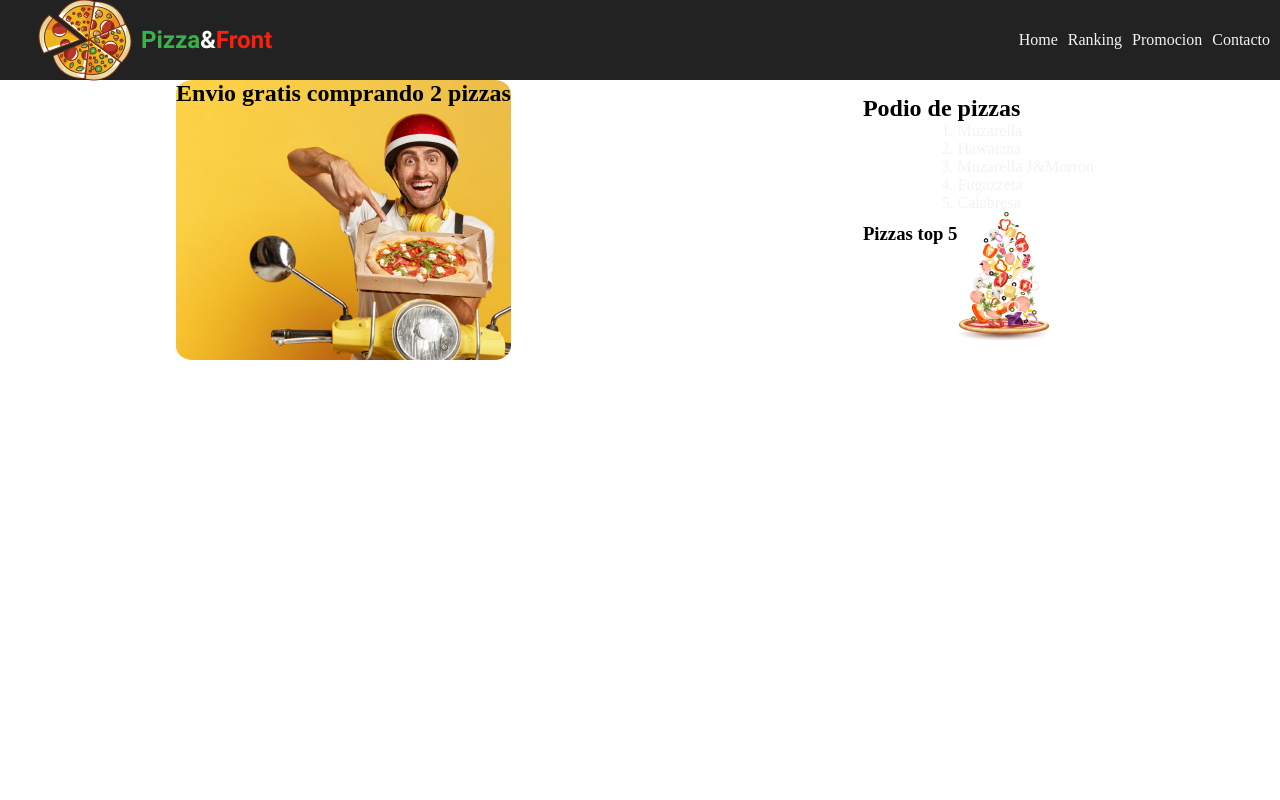
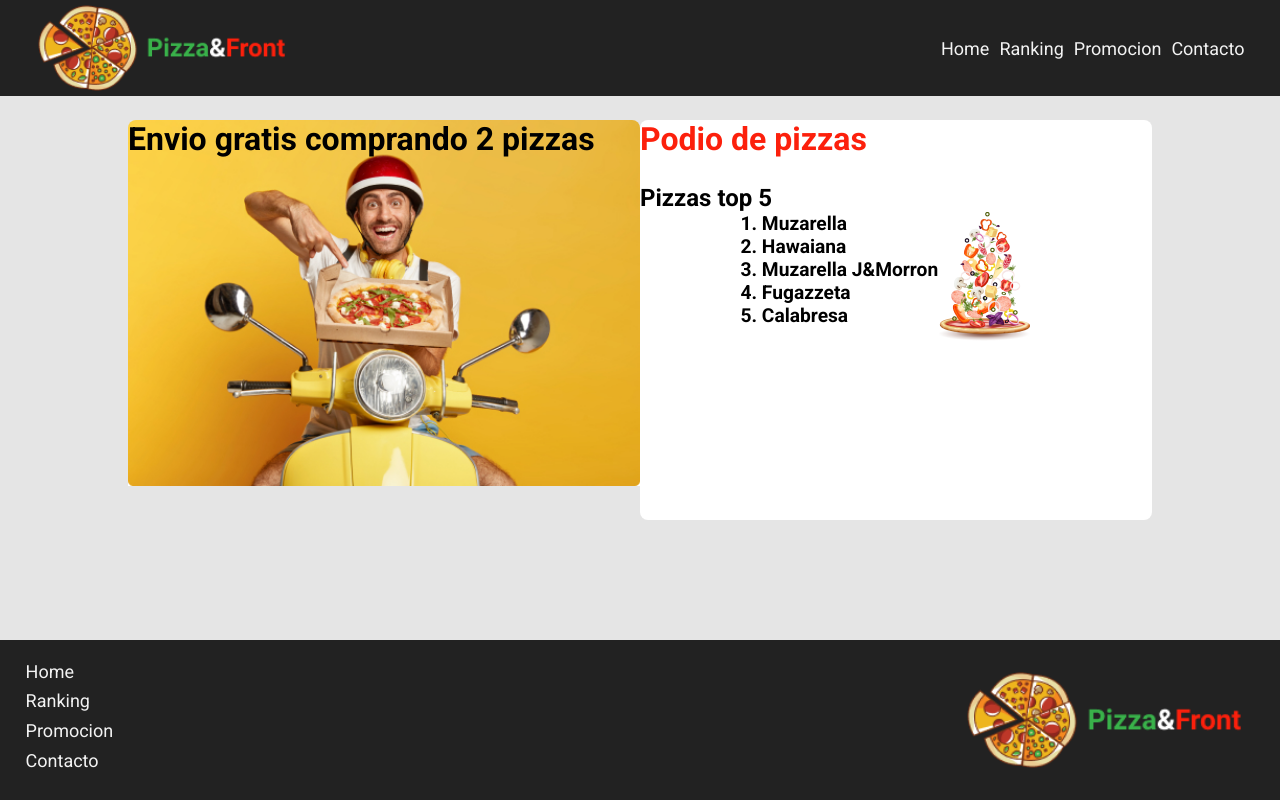
Before and after one commit to FedericohMartin/CTD-Front1-E11-Pizzeria, a plain HTML site: page index.html in a window 1280 px wide. Drawn offline with Linux system fonts and the light colour scheme.

Commit message:
update general Maquetado terminado

```diff
--- a/css/styles.css
+++ b/css/styles.css
@@ -2,53 +2,114 @@
     box-sizing: border-box;
     margin: 0;
     padding: 0;
+    font-family: Roboto, sans-serif;
 }
 
 /*-----Header---------*/
 header{
     width: 100vw;
-    height: 10vh;
+    height: 12vh;
     display: flex;
     background-color: #222222;
     justify-content: space-between;
     align-items: center;
 }
-ul{
+#navHeader{
+    padding-right: 2%;
+}
+#ulHeader{
     display: flex;
-    type: none;
-    padding: 0 3% 0 0;
+    flex-flow: row;
+    padding: 0 4% 0 0;
 }
-li{
+.liHeader{
     color: #F3F3F3;
     padding-right: 10px;
-
+    font-size: large;
 }
 #logoHeader{
     padding-left: 3%;
+    height: 90%;
 }
 
 /*------Main-------*/
 
 main{
+    padding-top: 3vh;
     display: flex;
-    justify-content: space-around;
-    align-items: center;
+    justify-content: center;
+    align-content: center;
+    background-color: #E5E5E5;
+    height: 68vh;
+    width: 100vw;
 }
 .delivery{
     background-image: url(../img/delivery.jpg);
-    height: 35vh;
-    border-radius: 5%;
+    background-repeat: no-repeat;
+    background-size: contain;
+    height: 50vh;
+    width: 40vw;
+    border-radius: 8px;
+}
+.podioPizzas{
+    height: 50vh;
+    width: 40vw;
+    border-radius: 8px;
+    background-color: #FFFFFF;
 }
 .podio{
     display: flex;
-    justify-content: space-around;
+    flex-flow: column;
+    justify-content: center;
     align-items: center;
 }
+#h2Delivery{
+    font-size: xx-large;
+}
+#h2Podio{
+    color: #FC200C;
+    font-size: xx-large;
+    margin-bottom: 5%;
+}
+h3{
+    align-self: flex-start;
+    font-size: x-large;
+}
+.podioIn{
+    display: flex;
+    justify-content: space-between;
+    align-content: space-between;
+}
+#podioInOl{
+    font-size: larger;
+    font-weight: bold;
+}
+#podioInImg{
 
+}
 
+/*-----Footer------*/
 
 footer{
+    width: 100vw;
+    height: 20vh;
     display: flex;
+    background-color: #222222;
     justify-content: space-between;
     align-items: center;
 }
+.footerNav{
+    display: flex;
+    flex-flow: column;
+    align-items: flex-start;
+    padding-left: 2%;
+}
+.liFooter{
+    color: #F3F3F3;
+    font-size: large;
+    padding: 0 10% 10% 0;
+}
+#logoFooter{
+    padding-right: 3%;
+    height: 60%;
+}
--- a/index.html
+++ b/index.html
@@ -5,32 +5,35 @@
     <meta http-equiv="X-UA-Compatible" content="IE=edge">
     <meta name="viewport" content="width=device-width, initial-scale=1.0">
     <link rel="stylesheet" href="./css/styles.css">
+    <link rel="preconnect" href="https://fonts.googleapis.com">
+    <link rel="preconnect" href="https://fonts.gstatic.com" crossorigin>
+    <link href="https://fonts.googleapis.com/css2?family=Roboto:ital,wght@0,100;0,300;0,400;0,700;1,100;1,300;1,400;1,700&display=swap" rel="stylesheet">
     <title>Pizzeria</title>
 </head>
 <body>
     <header>
         <img id="logoHeader" src="./img/Logo.png" alt="">
-        <nav>
-            <ul type= "none">
-                <li>Home</li>
-                <li>Ranking</li>
-                <li>Promocion</li>
-                <li>Contacto</li>
-
+        <nav id="navHeader">
+            <ul type="none" id="ulHeader">
+                <li class="liHeader">Home</li>
+                <li class="liHeader">Ranking</li>
+                <li class="liHeader">Promocion</li>
+                <li class="liHeader">Contacto</li>
             </ul>
         </nav>
     </header>
 
     <main>
         <div class="delivery">
-            <h2>Envio gratis comprando 2 pizzas</h2>
+            <h2 id="h2Delivery">Envio gratis comprando 2 pizzas</h2>
         </div>
 
         <div class="podioPizzas">
-            <h2>Podio de pizzas</h2>
+            <h2 id="h2Podio">Podio de pizzas</h2>
             <div class="podio">
                 <h3>Pizzas top 5</h3>
                 <div class="podioIn">
+                    <div id="podioInOl">
                         <ol>
                             <li>Muzarella</li>
                             <li>Hawaiana</li>
@@ -38,7 +41,10 @@
                             <li>Fugazzeta</li>
                             <li>Calabresa</li>
                         </ol>
+                    </div>
+                    <div id="podioInImg">
                         <img src="./img/PizzaFalling.png" alt="">
+                    </div>
                 </div>
             </div>
 
@@ -46,7 +52,17 @@
     </main>
 
     <footer>
-
+        <div class="footerNav">
+            <nav>
+                <ul type= "none">
+                    <li class="liFooter">Home</li>
+                    <li class="liFooter">Ranking</li>
+                    <li class="liFooter">Promocion</li>
+                    <li class="liFooter">Contacto</li>
+                </ul>
+            </nav>
+        </div>
+        <img id="logoFooter" src="./img/Logo.png" alt="">
     </footer>
 
 </body>
```
Lines whose indentation alone changed are shown as unchanged.
